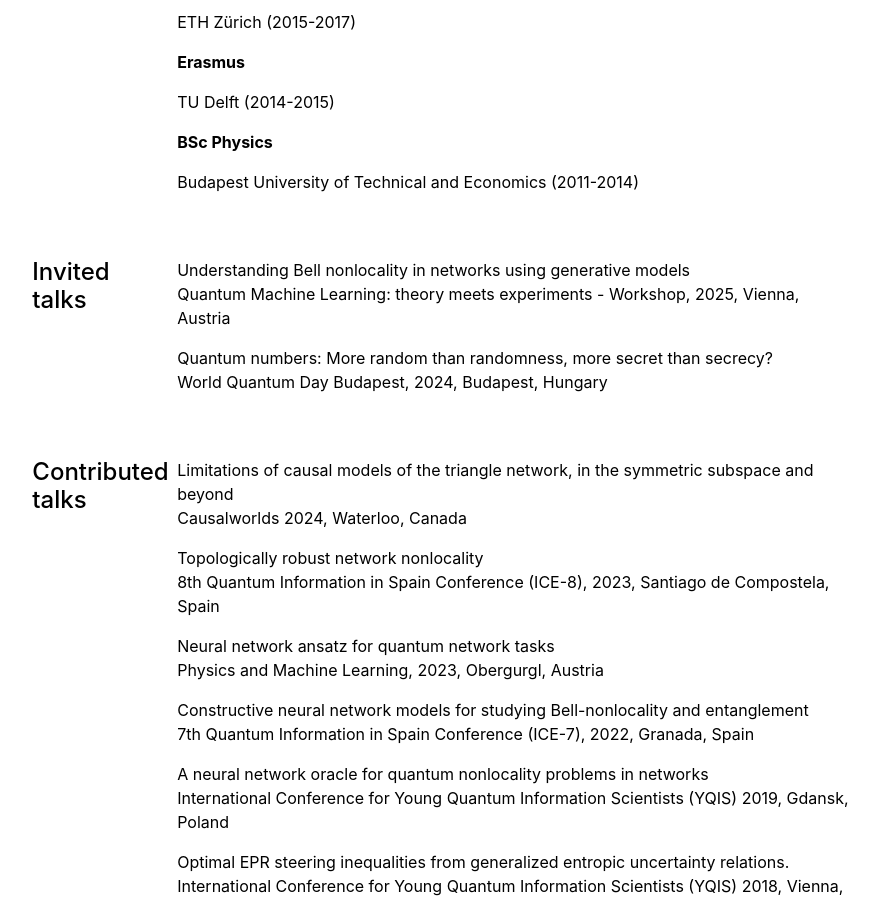
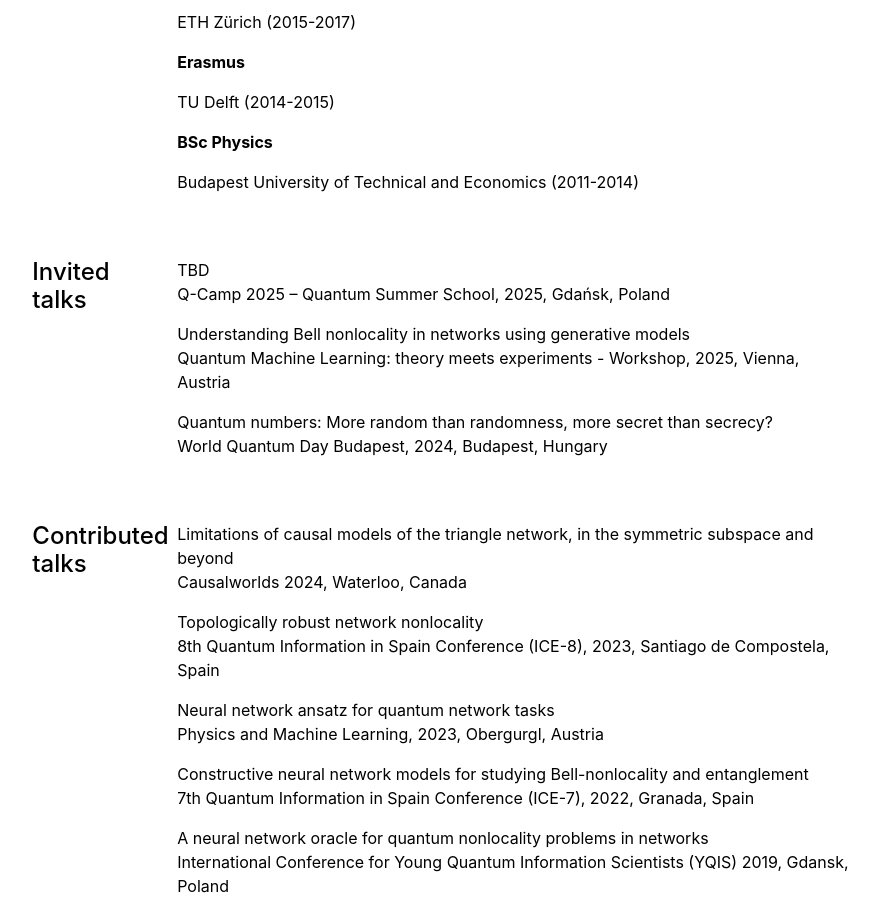
Before and after one commit to tkrivachy/tkrivachy.github.io, a Jekyll site: the page built from cv.md, in a window 1280 px wide and 900 px high, scrolled down 786 px. Shown: the whole window, without its empty margins (197-1076 px from the left). Built offline with Jekyll 4.4.1, drawn with Linux system fonts in a browser that asks for light colours.

Commit message:
Update invitedtalks.yml

```diff
--- a/_data/cv/invitedtalks.yml
+++ b/_data/cv/invitedtalks.yml
@@ -1,3 +1,5 @@
+- title: 'TBD'
+  description: 'Q-Camp 2025 – Quantum Summer School, 2025, Gdańsk, Poland'
 
 - title: 'Understanding Bell nonlocality in networks using generative models'
   description: 'Quantum Machine Learning: theory meets experiments - Workshop, 2025, Vienna, Austria'
```
